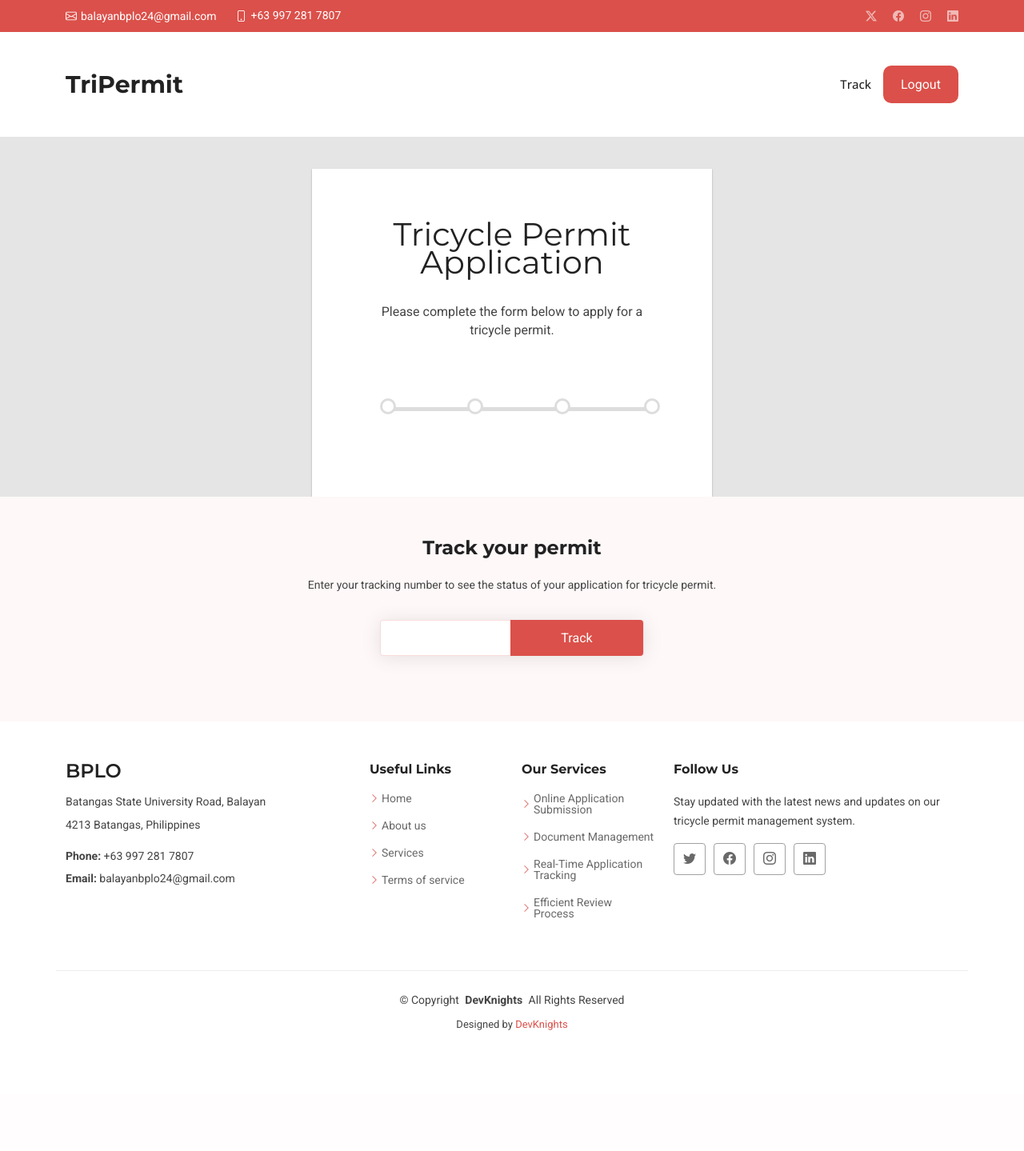
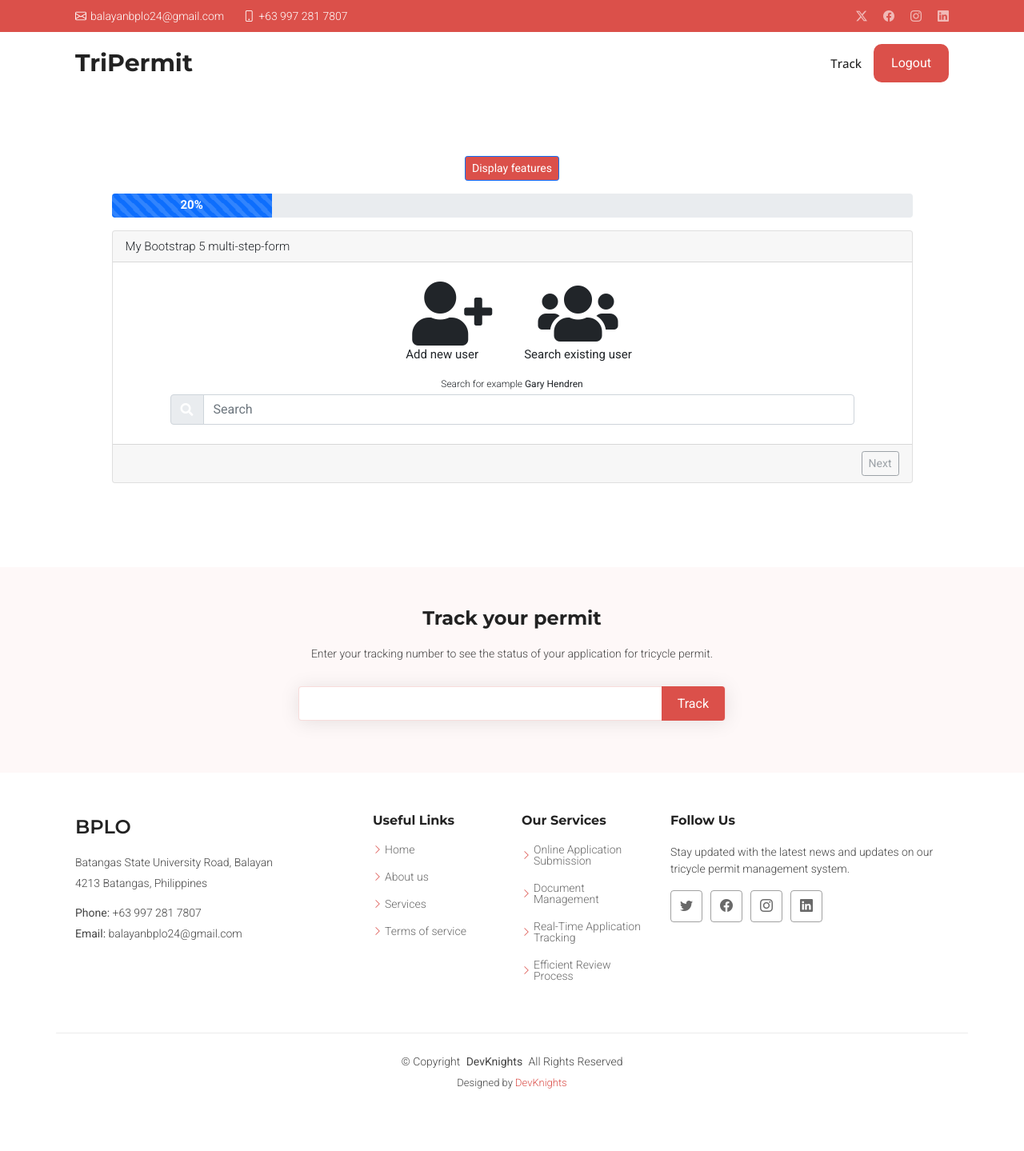
Before and after one commit to BryanAlano04/TricyclePermitMS, a PHP site: page /TricyclePermitMS/welcome.php in a window 1280 px wide. Shown: the whole page at 80% size. Before the commit the page ends 1288 px from the top, so only its background shows below. Run offline with PHP 8.4, Linux system fonts and the light colour scheme; the visitor is signed in with stand-in values (Sample User, id 1).

Commit message:
Update SignUp, head, and welcome files; Add applicant modal and new css/js directories

```diff
--- a/SignUp.php
+++ b/SignUp.php
@@ -30,7 +30,7 @@ if (isset($_POST['submit'])) {
 
             if ($result) {
                 // Create a verification link
-                $verificationLink = 'http://localhost/TricyclePermitMS/TricyclePermitMS/verify.php?Verification=' . $Code;
+                $verificationLink = 'http://localhost/TricyclePermitMS/verify.php?Verification=' . $Code;
 
                 // Send email
                 $mail = new PHPMailer(true);
--- a/admin/inc/head.php
+++ b/admin/inc/head.php
@@ -9,6 +9,10 @@
 	<!-- Boxicons -->
 	<link href='https://unpkg.com/boxicons@2.0.9/css/boxicons.min.css' rel='stylesheet'>
 	<!-- My CSS -->
+	<link href="https://maxcdn.bootstrapcdn.com/bootstrap/5.3.0/css/bootstrap.min.css" rel="stylesheet">
+    <script src="https://code.jquery.com/jquery-3.6.0.min.js"></script>
+    <script src="https://maxcdn.bootstrapcdn.com/bootstrap/5.3.0/js/bootstrap.bundle.min.js"></script>
+	<link href="https://maxcdn.bootstrapcdn.com/bootstrap/5.3.0/css/bootstrap.min.css" rel="stylesheet">
 	<link rel="stylesheet" href="style.css">
 	<style>
 		/* Add this to your CSS file */
--- /dev/null
+++ b/css/demo.css
@@ -0,0 +1,187 @@
+@import url('https://fonts.googleapis.com/css?family=Roboto&display=swap');
+@import url('https://stackpath.bootstrapcdn.com/font-awesome/4.7.0/css/font-awesome.min.css');
+*{ margin: 0; padding: 0;}
+body{
+  font-family: 'Roboto', sans-serif;
+  font-style: normal;
+  font-weight: 300;
+  font-smoothing: antialiased;
+-webkit-font-smoothing: antialiased;
+-moz-osx-font-smoothing: grayscale;
+  font-size: 15px;
+  background: #eee;
+}
+.intro{
+   background: #fff;
+   padding: 60px 30px;
+   color: #333;
+   margin-bottom: 15px;
+   line-height: 1.5;
+   text-align: center;
+}
+.intro h1 {
+   font-size: 18pt;
+   padding-bottom: 15px;
+
+}
+.intro p{
+   font-size: 14px;
+}
+
+.intro .action{
+   text-align: center;
+   display: block;
+   margin-top: 20px;
+}
+
+a.btn {
+  text-decoration: none;
+  color: #666;
+   border: 2px solid #666;
+   padding: 10px 15px;
+   display: inline-block;
+   margin-left: 5px;
+}
+a.btn:hover{
+   background: #666;
+   color: #fff;
+    transition: .3s;
+-webkit-transition: .3s;
+}
+.btn:before{
+  font-family: FontAwesome;
+  font-weight: normal;
+  margin-right: 10px;
+}
+.github:before{content: "\f09b"}
+.down:before{content: "\f019"}
+.back:before{content:"\f112"}
+.credit{
+    background: #fff;
+    padding: 12px;
+    font-size: 9pt;
+    text-align: center;
+    color: #333;
+    margin-top: 40px;
+
+}
+.credit span:before{
+   font-family: FontAwesome;
+   color: #e41b17;
+   content: "\f004";
+
+
+}
+.credit a{
+   color: #333;
+   text-decoration: none;
+}
+.credit a:hover{
+   color: #1DBF73;
+}
+.credit a:hover:after{
+    font-family: FontAwesome;
+    content: "\f08e";
+    font-size: 9pt;
+    position: absolute;
+    margin: 3px;
+}
+main{
+  background: #fff;
+  padding:: 20px;
+
+}
+
+article li{
+   color: #444;
+   font-size: 15px;
+   margin-left: 33px;
+   line-height: 1.5;
+   padding: 5px;
+}
+article h1,
+article h2,
+article h3,
+article h4,
+article p{
+   padding: 14px;
+   color: #333;
+}
+article p{
+   font-size: 15px;
+    line-height: 1.5;
+}
+
+@media only screen and (min-width: 1280px){
+    main{
+      max-width: 720px;
+      margin-left: auto;
+      margin-right: auto;
+      padding: 24px;
+    }
+
+
+}
+
+.set-overlayer,
+.set-glass,
+.set-sticky {
+	cursor: pointer;
+	height: 45px;
+	line-height: 45px;
+	padding: 0 15px;
+	color: #333;
+	font-size: 16px;
+}
+.set-overlayer:after,
+.set-glass:after,
+.to-active:after,
+.set-sticky:after {
+	font-family: FontAwesome;
+	font-size: 18pt;
+	position: relative;
+	float: right;
+}
+.set-overlayer:after,
+.set-glass:after,
+.set-sticky:after {
+	content: "\f204";
+	transition: .6s;
+}
+
+.to-active:after {
+	content: "\f205";
+	color: #008080;
+	transition: .6s;
+}
+.set-overlayer,
+.set-glass,
+.set-sticky,
+.source,
+.theme-tray {
+	margin: 10px;
+	background: #f2f2f2;
+	border-radius: 5px;
+	border: 2px solid #f1f1f1;
+	box-sizing: border-box;
+}
+/* Syntax Highlighter*/
+
+pre.prettyprint {
+	padding: 15px !important;
+   margin: 10px;
+	border: 0 !important;
+  background: #f2f2f2;
+  overflow: auto;
+}
+
+.source {
+	white-space: pre;
+	overflow: auto;
+	max-height: 400px;
+}
+code{
+    border:1px solid #ddd;
+    padding: 2px;
+    border-radius: 2px;
+}
--- a/welcome.php
+++ b/welcome.php
@@ -61,10 +61,18 @@ if (isset($_POST['logout'])) {
   <link href="assets/vendor/glightbox/css/glightbox.min.css" rel="stylesheet">
   <link href="assets/vendor/swiper/swiper-bundle.min.css" rel="stylesheet">
 
+  <!-- Bootstrap 5 CSS -->
+  <link rel='stylesheet' href='https://cdn.jsdelivr.net/npm/bootstrap@5.0.0-beta1/dist/css/bootstrap.min.css'>
+    <!-- Font Awesome 5 -->
+    <link rel='stylesheet' href='https://cdnjs.cloudflare.com/ajax/libs/font-awesome/5.15.2/css/all.min.css'>
+
+	<!-- Demo CSS -->
+	<link rel="stylesheet" href="css/demo.css">
+
   <!-- Main CSS File -->
   <link href="assets/css/main.css" rel="stylesheet">
 
-  <style>
+  <!-- <style>
         body {
             background: rgba(0,0,0,.1);
             line-height: 1.45rem;
@@ -295,21 +303,7 @@ if (isset($_POST['logout'])) {
             }
         }
 
-        .sr-only {
-            position: absolute;
-            width: 1px;
-            height: 1px;
-            padding: 0;
-            margin: -1px;
-            overflow: hidden;
-            clip: rect(0,0,0,0);
-            border: 0;
-        }
-
-        .hidden {
-            display: none;
-        }
-    </style>
+    </style> -->
 
 </head>
 
@@ -364,66 +358,127 @@ if (isset($_POST['logout'])) {
 
   </header>
 
-  <main class="main">
+  <!-- <main class="main"> -->
 
-  <section class="section">
-        <h1>Tricycle Permit Application</h1>
-        <div class="form-instructions">Please complete the form below to apply for a tricycle permit.</div>
-        <form id="main-form">
-            <div class="animation-container">
-                <div class="form-step">
-                    <div class="fieldgroup">
-                        <input type="text" name="firstname" id="firstname" required />
-                        <label for="firstname">First Name</label>
+  <section>
+
+    <!-- partial:index.partial.html -->
+<div class="container d-flex justify-content-center pt-2">
 </div>
-                    <div class="fieldgroup">
-                        <input type="text" name="lastname" id="lastname" required />
-                        <label for="lastname">Last Name</label>
+<div class="container d-flex justify-content-center pt-2">
+  <button style="background-color: #DB504A;" type="button" class="btn btn-primary btn-sm" data-bs-toggle="collapse" href="#collapseExample" role="button" aria-expanded="false" aria-controls="collapseExample" >Display features</button>
 </div>
-                    <button type="button" class="btn next">Next</button>
-                </div>
-                <div class="form-step waiting">
-                    <div class="fieldgroup">
-                        <input type="email" name="email" id="email" required />
-                        <label for="email">Email</label>
-                    </div>
-                    <div class="fieldgroup">
-                        <input type="tel" name="phone" id="phone" required />
-                        <label for="phone">Phone</label>
-                    </div>
-                    <button type="button" class="btn next">Next</button>
-                </div>
-                <div class="form-step waiting">
-                    <div class="fieldgroup">
-                        <input type="text" name="address" id="address" required />
-                        <label for="address">Address</label>
-                    </div>
-                    <div class="fieldgroup">
-                        <input type="text" name="city" id="city" required />
-                        <label for="city">City</label>
-                    </div>
-                    <button type="button" class="btn next">Next</button>
-                </div>
-                <div class="form-step waiting">
-                    <div class="fieldgroup">
-                        <input type="text" name="tricycle" id="tricycle" required />
-                        <label for="tricycle">Tricycle Model</label>
-                    </div>
-                    <div class="fieldgroup">
-                        <input type="text" name="plate" id="plate" required />
-                        <label for="plate">Plate Number</label>
-                    </div>
-                    <button type="submit" class="btn">Submit</button>
+<div class="col-12 p-3 collapse" id="collapseExample">
+  <div class="card">
+    <div class="card-header font-weight-bold">Available features</div>
+    <div class="card-body">
+      <ul>
+        <li>Multi step form using Bootstrap 5, Jquery and CSS</li>
+        <li>Automatically percentage calculation of the progress bar</li>
+        <li><b>Step 1:</b> Add new user / Search existing user</li>
+        <ul>
+          <li>Option "Add new user"</li>
+          <ul>
+            <li>Abilty to click on Next button</li>
+          </ul>
+          <li>Option Search existing user</li>
+          <ul>
+            <li>Display input field, which is searchable</li>
+            <li>Next button is disabled until a available option is selected from the searchlist.</li>
+            <li>Next button will be deactivated when the selected value is being altered.</li>
+            <li>When a user is selected the step 2 form will be filled with all available data.</li>
+          </ul>
+        </ul>
+        <li><b>Step 2:</b> User information</li>
+        <ul>
+          <li>Input field "first name" and "last name" are required to advance to step 3.</li>
+          <li>When first and/or last name is empty an invalid warning will be displayed.</li>
+        </ul>
+      </ul>
     </div>
   </div>
-            <div class="form-progress">
-                <progress value="0" max="100"></progress>
-                <span class="form-progress-indicator one"></span>
-                <span class="form-progress-indicator two"></span>
-                <span class="form-progress-indicator three"></span>
-                <span class="form-progress-indicator four"></span>
 </div>
-        </form>
+
+<div class="container d-flex justify-content-center" style="min-width:720px!important">
+  <div class="col-11 col-offset-2">
+    <div class="progress mt-3" style="height: 30px;">
+      <div class="progress-bar progress-bar-striped progress-bar-animated" style="font-weight:bold; font-size:15px;" role="progressbar" aria-valuemin="0" aria-valuemax="100"></div>
+    </div>
+    <div class="card mt-3">
+      <div class="card-header font-weight-bold">My Bootstrap 5 multi-step-form</div>
+      <div class="card-body p-4 step">
+        <div class="radio-group row justify-content-between px-3 text-center" style="justify-content:center !important">
+          <div class="col-auto me-sm-2 mx-1 card-block py-0 text-center radio">
+            <div class="opt-icon"><i class="fas fa-user-plus" style="font-size: 80px; margin-left: 25px;"></i></div>
+            <p><b>Add new user</b></p>
+          </div>
+          <div id="suser" class="selected col-auto ms-sm-2 mx-1 card-block py-0 text-center radio">
+            <div class="opt-icon"><i class="fas fa-users" style="font-size: 80px;"></i></div>
+            <p><b>Search existing user</b></p>
+          </div>
+        </div>
+        <div class="searchfield text-center pb-1" style="font-size:12px">Search for example <b>Gary Hendren</b></div>
+        <div class="searchfield input-group px-5">
+          <span class="input-group-text" id="basic-addon1"><i class="fas fa-search text-white" aria-hidden="true"></i></span>
+          <input id="txt-search" class="form-control" type="text" placeholder="Search" aria-label="Search">
+        </div>
+        <div id="filter-records" class="mx-5"></div>
+      </div>
+      <div id="userinfo" class="card-body p-4 step" style="display: none">
+        <div class="text-center">
+          <h5 class="card-title font-weight-bold pb-2">User information</h5>
+        </div>
+
+        <div class="form-group row">
+          <div class="col-2"></div>
+          <div class="col-4">
+            <label for="fname">First Name<b style="color: #dc3545;">*</b></label>
+            <input type="text" name="name" class="form-control" id="fname" required>
+            <div class="invalid-feedback">This field is required</div>
+          </div>
+          <div class="col-4">
+            <label for="lname">Last Name<b style="color: #dc3545;">*</b></label>
+            <input type="text" class="form-control" id="lname" required>
+            <div class="invalid-feedback">This field is required</div>
+          </div>
+        </div>
+        <div class="form-group row pt-2">
+          <label for="team" class="col-2 text-end control-label col-form-label">Team</label>
+          <div class="col-8">
+            <input type="text" class="form-control" id="team">
+          </div>
+        </div>
+        <div class="form-group row pt-2">
+          <label for="address" class="col-2 text-end control-label col-form-label">Address</label>
+          <div class="col-8">
+            <input type="text" class="form-control" id="address">
+          </div>
+        </div>
+        <div class="form-group row pt-2">
+          <label for="tel" class="col-2 text-end control-label col-form-label">Tel/Gsm</label>
+          <div class="col-8">
+            <input type="text" class="form-control" id="tel">
+          </div>
+        </div>
+        <div class="text-center text-muted"><b style="color: #dc3545;">*</b> required fields</div>
+      </div>
+      <div class="card-body p-5 step" style="display: none">Step 3</div>
+      <div class="card-body p-5 step" style="display: none">Step 4</div>
+      <div class="card-body p-5 step" style="display: none">Step 5</div>
+      <div class="card-footer">
+        <button class="action back btn btn-sm btn-outline-warning" style="display: none">Back</button>
+        <button class="action next btn btn-sm btn-outline-secondary float-end" disabled="">Next</button>
+        <button class="action submit btn btn-sm btn-outline-success float-end" style="display: none">Submit</button>
+      </div>
+    </div>
+
+  </div>
+</div>
+<br>
+<br>
+
+<!-- partial -->
+
 </section>
 
   <footer id="footer" class="footer">
@@ -525,6 +580,12 @@ if (isset($_POST['logout'])) {
   <script src="assets/vendor/imagesloaded/imagesloaded.pkgd.min.js"></script>
   <script src="assets/vendor/isotope-layout/isotope.pkgd.min.js"></script>
 
+  <script src='https://cdnjs.cloudflare.com/ajax/libs/jquery/3.6.0/jquery.min.js'></script>
+<!-- Bootstrap 5 JS -->
+<script src='https://cdn.jsdelivr.net/npm/bootstrap@5.0.0-beta2/dist/js/bootstrap.bundle.min.js'></script>
+<!-- Multi-step Form JS -->
+<script src="js/bootstrap-multi-step-form.js"></script>
+
   <!-- Main JS File -->
   <script src="assets/js/main.js"></script>
 
```
Also changed, not shown: admin/inc/add_applicant_modal.php (added, +43 -0 lines), js/bootstrap-multi-step-form.js (added). Lines whose indentation alone changed are shown as unchanged.
